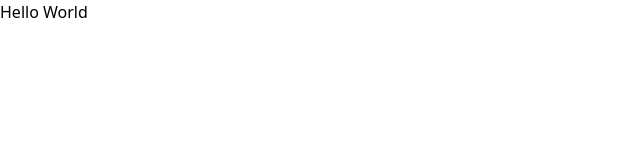
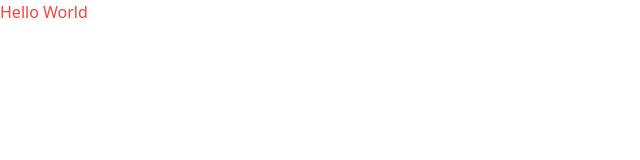
Before and after one commit to ptrbtlr/crypto-project, a React (Create React App) app: page / in a window 1280 px wide. Shown: the top 160 px of the page, without its empty margins (0-640 px from the left). Built offline with nearby package versions, Linux system fonts and the light colour scheme.

Commit message:
tailwind works

```diff
--- a/src/App.js
+++ b/src/App.js
@@ -1,8 +1,8 @@
 
 function App() {
   return (
-    <div className="App">
-      <h1>Hello World</h1>
+    <div className="">
+      <h1 className="text-red-500">Hello World</h1>
     </div>
   );
 }
```
